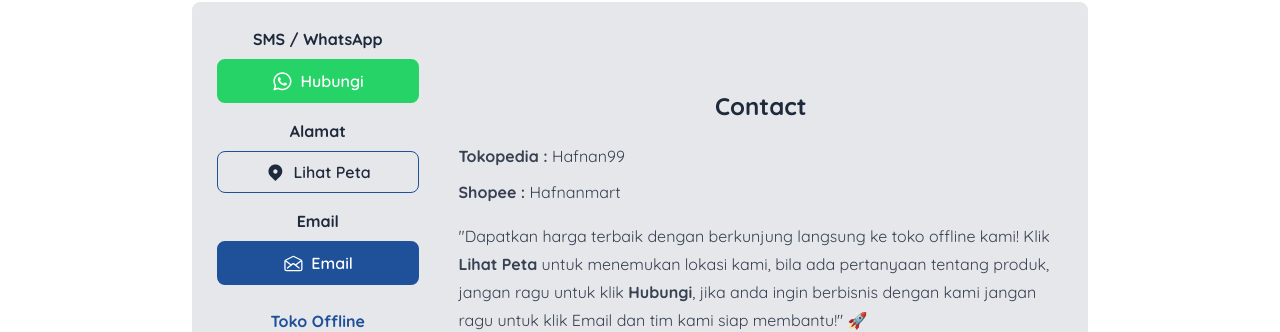
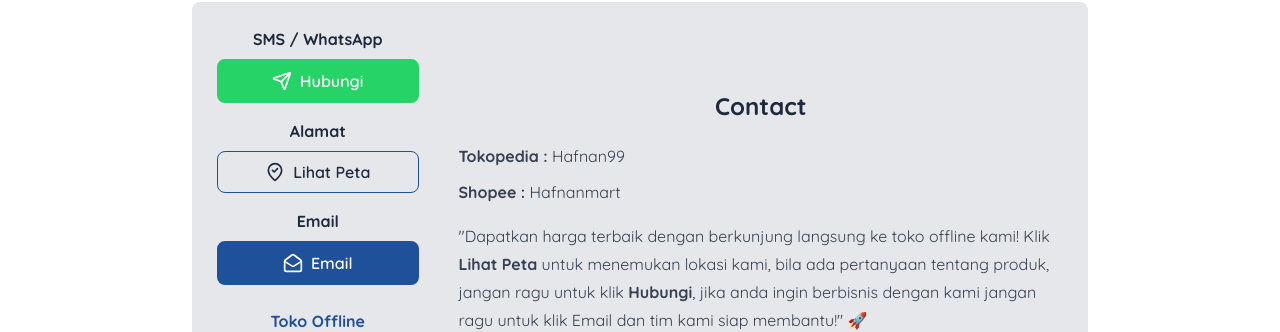
Before and after one commit to anugrahp13/fe-hafnanstore, a React (Vite) app: page /contact in a window 1280 px wide. Shown: the part 206-538 px from the top of the page. Built offline with nearby package versions, Linux system fonts and the light colour scheme.

Commit message:
refactor[SectionLeft.tsx]: import icon MailOpen, MapPinCheckInside, Send from lucide-react

```diff
--- a/src/pages/contact/SectionLeft.tsx
+++ b/src/pages/contact/SectionLeft.tsx
@@ -1,8 +1,6 @@
 import { ContactsProps } from "./types/Contact.type";
 import { Button } from "../../components/elements/Button";
-import { TiLocation } from "react-icons/ti";
-import { FaWhatsapp } from "react-icons/fa";
-import { IoMailOpenOutline } from "react-icons/io5";
+import { MailOpen, MapPinCheckInside, Send } from "lucide-react";
 
 interface ContactsType {
   contacts: ContactsProps[];
@@ -23,8 +21,8 @@ export const SectionLeft: React.FC<ContactsType> = ({ contacts }) => {
                 href={whatsapp.url}
                 variant="tertiary"
                 text="Hubungi"
-                icon={FaWhatsapp}
-                iconClassName="w-[1.30rem] h-[1.30rem]"
+                icon={Send}
+                iconClassName="w-5 h-5"
               />
             </div>
           ))}
@@ -36,8 +34,8 @@ export const SectionLeft: React.FC<ContactsType> = ({ contacts }) => {
                 href={addres.location}
                 variant="primary"
                 text="Lihat Peta"
-                icon={TiLocation}
-                iconClassName="w-[1.30rem] h-[1.30rem]"
+                icon={MapPinCheckInside}
+                iconClassName="w-5 h-5"
               />
             </div>
           ))}
@@ -49,8 +47,8 @@ export const SectionLeft: React.FC<ContactsType> = ({ contacts }) => {
                 href={`https://mail.google.com/mail/?view=cm&fs=1&to=${email.url}`}
                 variant="secondary"
                 text="Email"
-                icon={IoMailOpenOutline}
-                iconClassName="w-[1.30rem] h-[1.30rem]"
+                icon={MailOpen}
+                iconClassName="w-5 h-5"
               />
             </div>
           ))}
```
